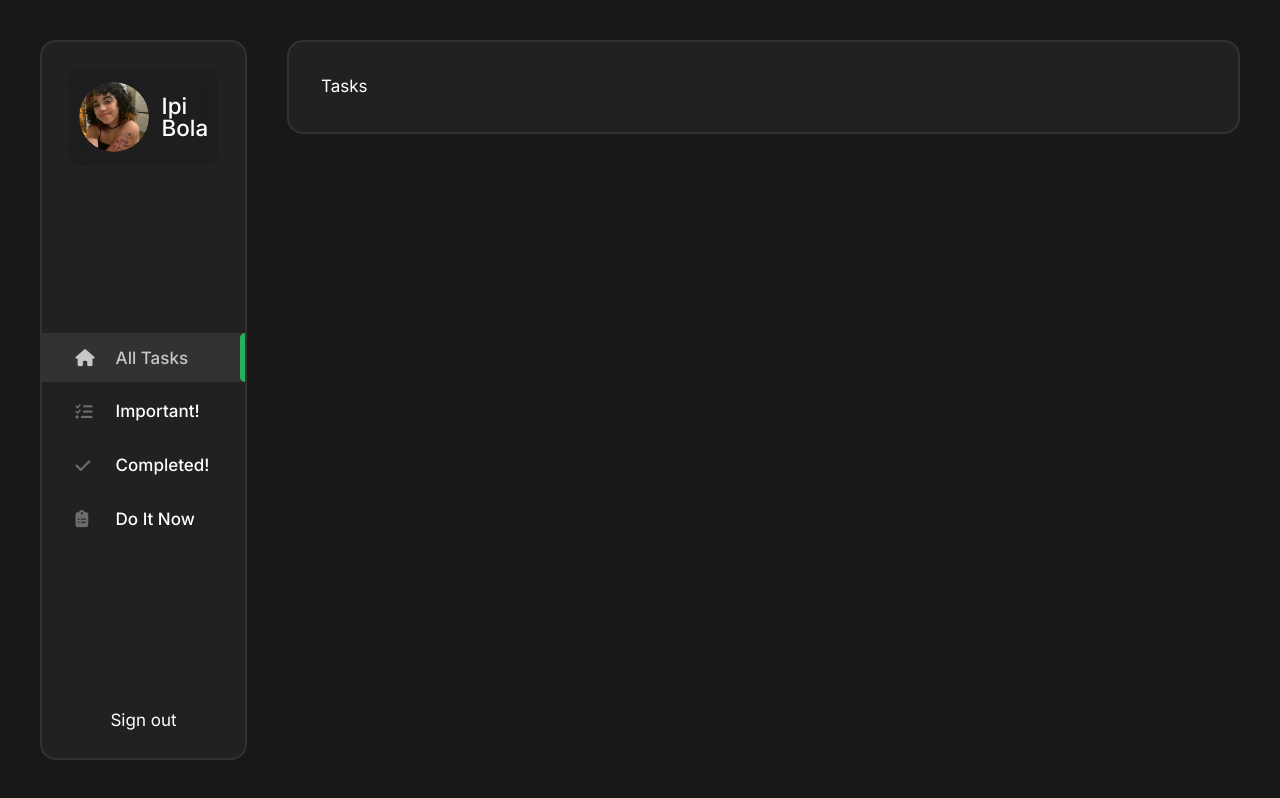
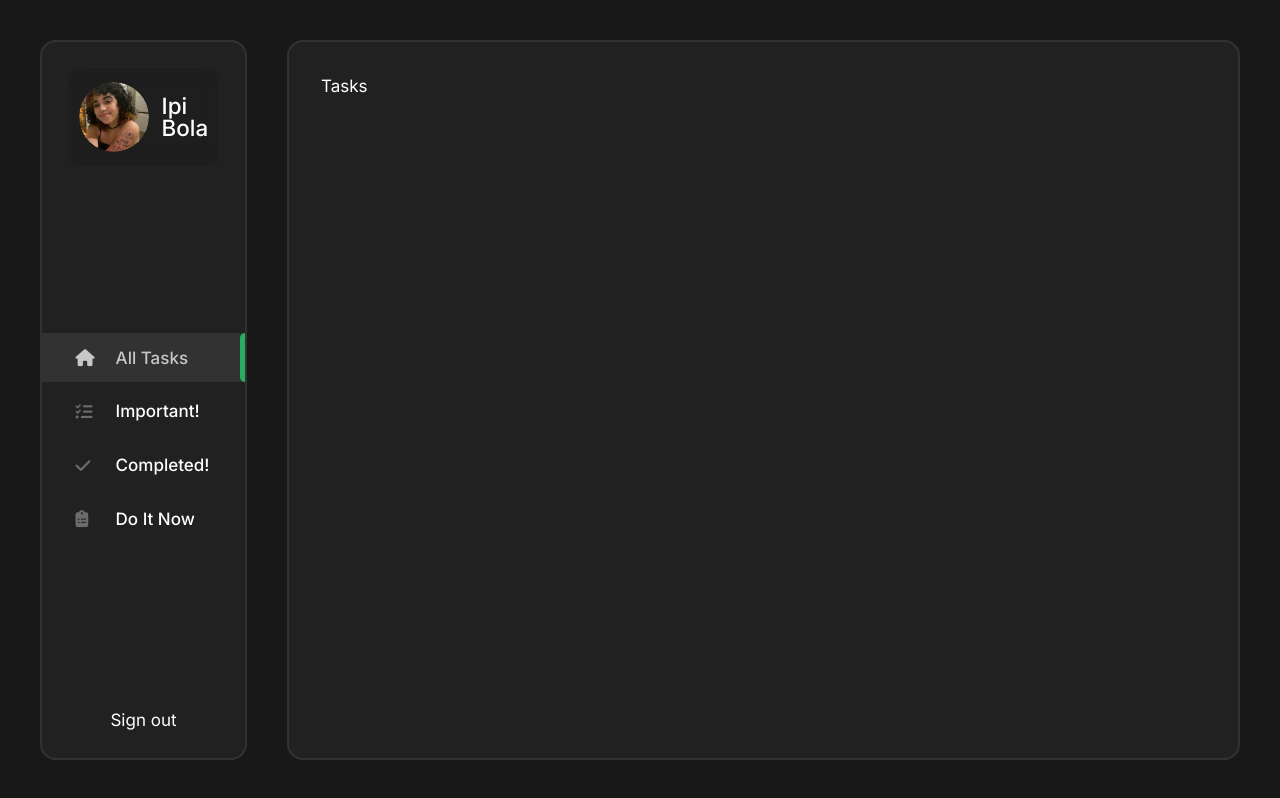
Before and after one commit to Peleton-011/chore-tracker, a Next.js app: page / in a window 1280 px wide. Built offline with nearby package versions, Linux system fonts and the light colour scheme.

Commit message:
Fix issue with tasks component height

```diff
--- a/app/components/Tasks/Tasks.tsx
+++ b/app/components/Tasks/Tasks.tsx
@@ -15,6 +15,7 @@ function Tasks() {
 const TaskStyled = styled.div`
     padding: 2rem;
 	width: 100%;
+    height: 100%;
 	background-color: ${({theme}) => theme.colorBg2};
 	border: 2px solid ${({ theme }) => theme.borderColor2};
 	border-radius: 1rem;
--- a/app/page.tsx
+++ b/app/page.tsx
@@ -1,7 +1,5 @@
- import Tasks from "./components/Tasks/Tasks";
+import Tasks from "./components/Tasks/Tasks";
 
 export default function Home() {
-	return <main>
-        <Tasks />
-    </main>;
+	return <Tasks />;
 }
```
